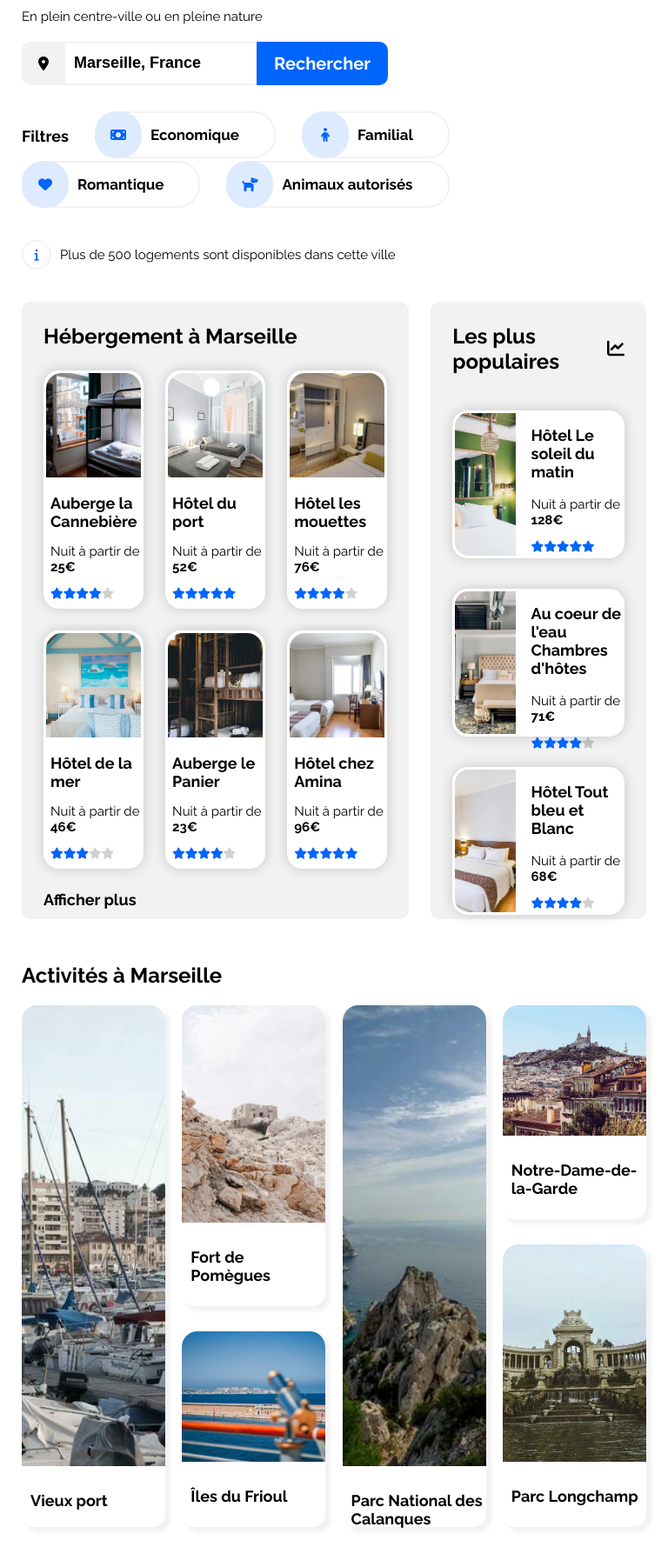
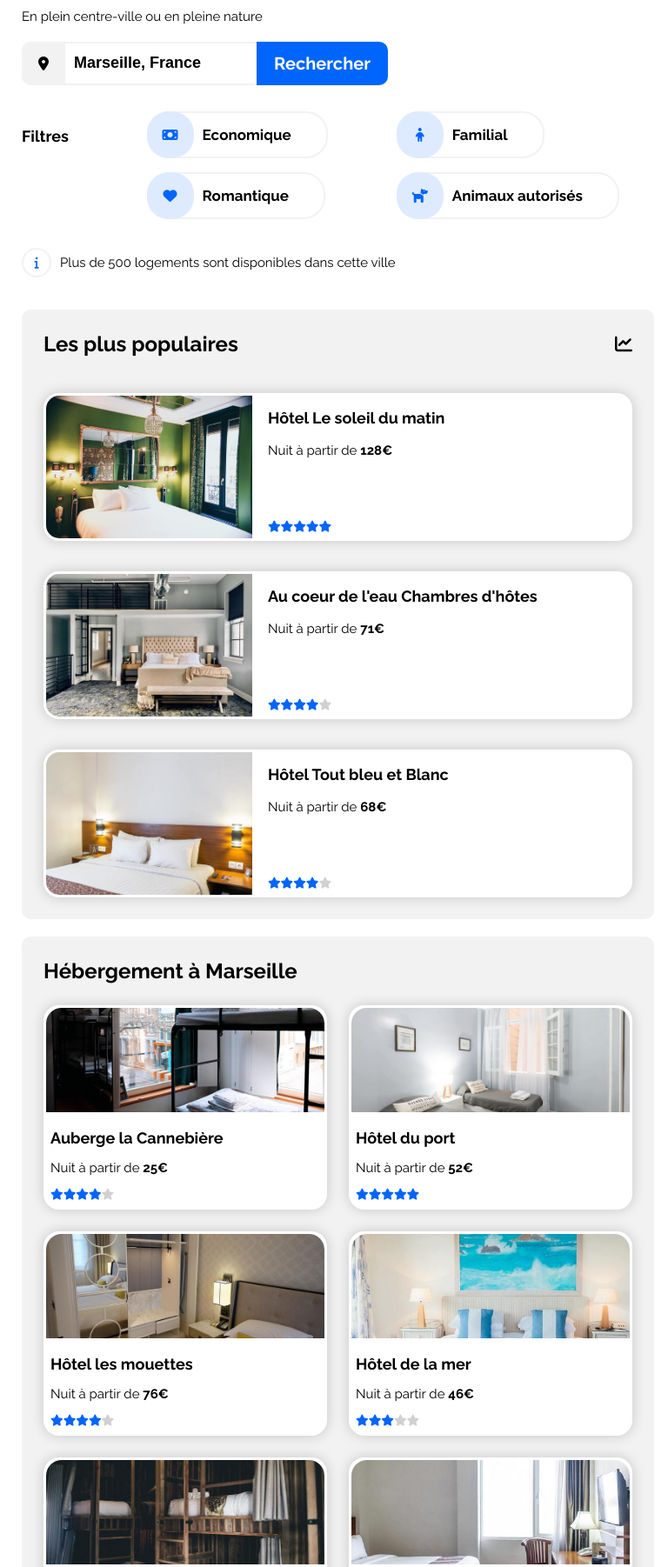
Before and after one commit to marco4435/MarcAntoineBrohan_2_19072021, a plain HTML site: page index.html in a window 768 px wide. Shown: the part 120-1922 px from the top of the page at 87% size. Drawn offline with Linux system fonts and the light colour scheme.

Commit message:
add css files : responsive for tablet

```diff
--- a/index.html
+++ b/index.html
@@ -44,11 +44,11 @@
                         <i class="fas fa-child"></i>
                         <h3>Familial</h3>
                     </div>
-                    <div class="filter_texticon">
+                    <div class="filter_texticon filterposition1">
                         <i class="fas fa-heart"></i>
                         <h3>Romantique</h3>
                     </div>
-                    <div class="filter_texticon">
+                    <div class="filter_texticon filterposition2">
                         <i class="fas fa-dog"></i>
                         <h3>Animaux autorisés</h3>
                     </div>
--- a/styles.css
+++ b/styles.css
@@ -46,7 +46,7 @@ header
 {
     display:flex;
     height:50px;
-    margin:0 25px 0 25px;
+    margin:0 25px;
     padding-top:1rem;
 }
 @media screen and (max-width:600px)
@@ -297,6 +297,26 @@ main
     display:flex;
     flex-wrap:wrap;
 }
+@media screen and (min-width:601px) and (max-width:1050px)
+{
+    .filter
+    {
+        display:grid;
+        grid-template-columns:20% 40% 40%;
+        grid-template-rows:50px 50px;
+        row-gap:20px;
+    }
+    .filterposition1
+    {
+        grid-column:2;
+        grid-row:2;
+    }
+    .filterposition2
+    {
+        grid-column:3;
+        grid-row:2;
+    }
+}
 .filter h3
 {
     margin-right:30px;
@@ -323,6 +343,14 @@ main
     .filter_texticon
     {
         margin:0 10px 15px 0;
+    }
+}
+@media screen and (min-width:601px) and (max-width:1050px)
+{
+    .filter_texticon
+    {
+        margin:0 0 15px 0;
+        margin-right:auto;
     }
 }
 .filter_texticon i
@@ -397,6 +425,14 @@ main
         row-gap:20px;
     }
 }
+@media screen and (min-width:601px) and (max-width:1050px)
+{
+    .hosting
+    {
+        display:grid;
+        row-gap:20px;
+    }
+}
 .hosting1
 {
     flex:2;
@@ -419,6 +455,16 @@ main
         margin:0;
         padding:30px 15px;
         background-color:white;
+    }
+}
+@media screen and (min-width:601px) and (max-width:1050px)
+{
+    .hosting1
+    {
+        margin:0;
+        display:grid;
+        height:auto;
+        grid-template-columns:1fr 1fr;
     }
 }
 .hosting1 h2
@@ -447,6 +493,13 @@ main
     width:100%;
     border-radius:18px 18px 0 0;
     object-fit:cover;
+}
+@media screen and (min-width:601px) and (max-width:1050px)
+{
+    .hosting1_img
+    {
+        width:320px;
+    }
 }
 .hosting1_detailarticle
 {
@@ -503,6 +556,14 @@ main
         height:auto;
         padding:30px 15px;
         border-radius:0;
+    }
+}
+@media screen and (min-width:601px) and (max-width:1050px)
+{
+    .hosting2
+    {
+        grid-row-start:1;
+        height:auto;
     }
 }
 .hosting2_head
@@ -598,6 +659,13 @@ main
         padding:0 15px 20px 15px;
     }
 }
+@media screen and (min-width:601px) and (max-width:1050px)
+{
+    .activity
+    {
+        margin:20px 0;
+    }
+}
 .activity_bloc
 {
     display:flex;
@@ -611,6 +679,16 @@ main
         flex-direction:column;
         height:auto;
         row-gap:20px;
+    }
+}
+@media screen and (min-width:601px) and (max-width:1050px)
+{
+    .activity_bloc
+    {
+        display:grid;
+        height:auto;
+        grid-template-columns:1fr 1fr;
+        column-gap:20px;
     }
 }
 .activity_1card
@@ -629,6 +707,14 @@ main
         width:100%;
     }
 }
+@media screen and (min-width:601px) and (max-width:1050px)
+{
+    .activity_1card
+    {
+        width:100%;
+        margin-bottom:20px;
+    }
+}
 .activity_2card
 {
     display:flex;
@@ -644,6 +730,13 @@ main
         row-gap:20px;
     }
 }
+@media screen and (min-width:601px) and (max-width:1050px)
+{
+    .activity_2card
+    {
+        width:100%;
+    }
+}
 .activity_2card2
 {
     display:flex;
@@ -653,12 +746,26 @@ main
     border-radius:15px;
     box-shadow:5px 5px 5px 1px #F2F2F2;
 }
+@media screen and (min-width:601px) and (max-width:1050px)
+{
+    .activity_2card2
+    {
+        margin-bottom:20px;
+    }
+}
 .activity_img1
 {
     height:530px;
     width:100%;
     border-radius:18px 18px 0 0;
     object-fit:cover;
+}
+@media screen and (min-width:601px) and (max-width:1050px)
+{
+    .activity_img1
+    {
+        height:335px;
+    }
 }
 .activity_img2
 {
@@ -692,6 +799,17 @@ main
         width:100%;
     }
 }
+@media screen and (min-width:601px) and (max-width:1050px)
+{
+    .activity_img2
+    {
+        height:120px;
+    }
+    .activity_img3
+    {
+        height:120px;
+    }
+}
 .activity_bloc h3
 {
     margin:25px 0 25px 10px;
@@ -722,6 +840,13 @@ footer
         padding:15px 70px 20px 20px;
     }
 }
+@media screen and (min-width:601px) and (max-width:1050px)
+{
+    footer
+    {
+        padding:20px;
+    }
+}
 footer div
 {
     width:30%;
```
